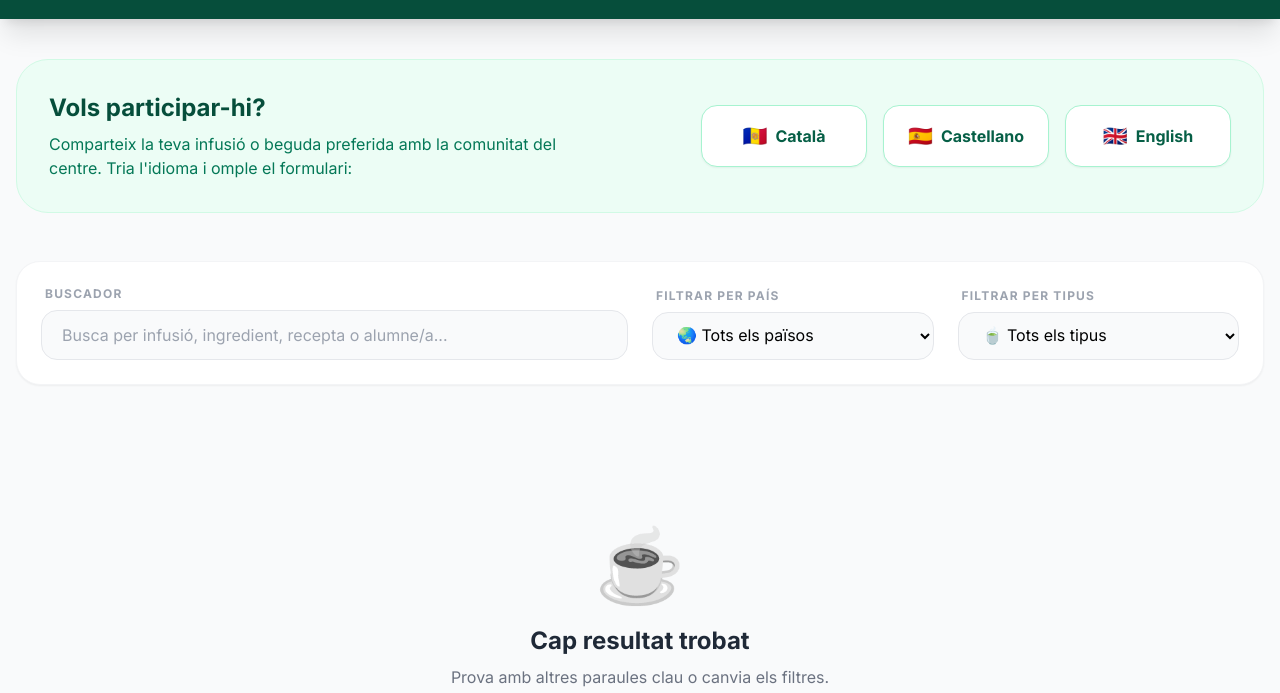
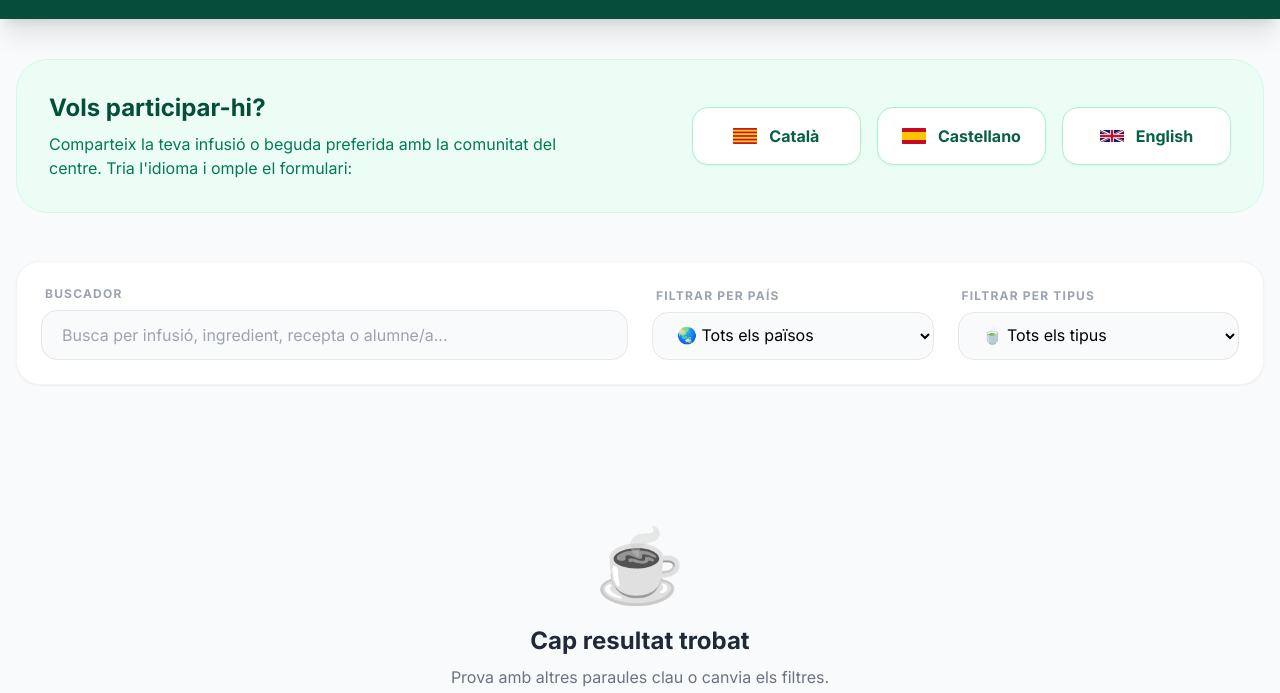
Before and after one commit to lromance/TeaPartyTime, a plain HTML site: page index.html in a window 1280 px wide. Shown: the part 107-800 px from the top of the page. Drawn offline with nearby package versions, Linux system fonts and the light colour scheme; no server answers.

Commit message:
Add flag icons to language selection links

```diff
--- a/index.html
+++ b/index.html
@@ -17,6 +17,7 @@
         #modal { transition: opacity 0.3s ease; }
         .img-thumbnail { cursor: pointer; transition: all 0.2s; border: 2px solid transparent; }
         .img-thumbnail:hover { border-color: #10b981; transform: scale(1.02); }
+        .flag-icon { width: 24px; height: 18px; border-radius: 2px; object-fit: cover; flex-shrink: 0; }
     </style>
 </head>
 <body class="bg-gray-50 min-h-screen flex flex-col">
@@ -51,17 +52,23 @@
                         <p class="text-emerald-700 max-w-lg font-medium">Comparteix la teva infusió o beguda preferida amb la comunitat del centre. Tria l'idioma i omple el formulari:</p>
                     </div>
                     <div class="grid grid-cols-1 sm:grid-cols-3 gap-4 w-full md:w-auto">
+                        <!-- Català -->
                         <a href="https://forms.gle/iJZMDw4TBpQ8Ebgx9" target="_blank"
-                           class="flex items-center justify-center gap-2 bg-white text-emerald-800 font-bold px-6 py-4 rounded-2xl shadow-sm hover:bg-emerald-100 transition-all border border-emerald-200">
-                            <span class="text-xl">🇦🇩</span> Català
+                           class="flex items-center justify-center gap-3 bg-white text-emerald-800 font-bold px-6 py-4 rounded-2xl shadow-sm hover:bg-emerald-100 transition-all border border-emerald-200">
+                           <svg class="flag-icon" viewBox="0 0 9 6"><rect fill="#FCD116" width="9" height="6"/><rect fill="#CE1126" width="9" height="0.66"/><rect fill="#CE1126" y="1.33" width="9" height="0.66"/><rect fill="#CE1126" y="2.66" width="9" height="0.66"/><rect fill="#CE1126" y="4" width="9" height="0.66"/><rect fill="#CE1126" y="5.33" width="9" height="0.66"/></svg>
+                           Català
                         </a>
+                        <!-- Castellano -->
                         <a href="https://forms.gle/eeL3fm7QQvZCzofz9" target="_blank"
-                           class="flex items-center justify-center gap-2 bg-white text-emerald-800 font-bold px-6 py-4 rounded-2xl shadow-sm hover:bg-emerald-100 transition-all border border-emerald-200">
-                            <span class="text-xl">🇪🇸</span> Castellano
+                           class="flex items-center justify-center gap-3 bg-white text-emerald-800 font-bold px-6 py-4 rounded-2xl shadow-sm hover:bg-emerald-100 transition-all border border-emerald-200">
+                           <svg class="flag-icon" viewBox="0 0 750 500"><rect width="750" height="500" fill="#c60b1e"/><rect width="750" height="250" y="125" fill="#ffc400"/></svg>
+                           Castellano
                         </a>
+                        <!-- English -->
                         <a href="https://forms.gle/Fymcd2ESHu1ywJsu8" target="_blank"
-                           class="flex items-center justify-center gap-2 bg-white text-emerald-800 font-bold px-6 py-4 rounded-2xl shadow-sm hover:bg-emerald-100 transition-all border border-emerald-200">
-                            <span class="text-xl">🇬🇧</span> English
+                           class="flex items-center justify-center gap-3 bg-white text-emerald-800 font-bold px-6 py-4 rounded-2xl shadow-sm hover:bg-emerald-100 transition-all border border-emerald-200">
+                           <svg class="flag-icon" viewBox="0 0 60 30"><clipPath id="s"><path d="M0,0 v30 h60 v-30 z"/></clipPath><clipPath id="t"><path d="M30,15 h30 v15 z v15 h-30 z h-30 v-15 z v-15 h30 z"/></clipPath><g clip-path="url(#s)"><path d="M0,0 v30 h60 v-30 z" fill="#012169"/><path d="M0,0 L60,30 M60,0 L0,30" stroke="#fff" stroke-width="6"/><path d="M0,0 L60,30 M60,0 L0,30" clip-path="url(#t)" stroke="#C8102E" stroke-width="4"/><path d="M30,0 v30 M0,15 h60" stroke="#fff" stroke-width="10"/><path d="M30,0 v30 M0,15 h60" stroke="#C8102E" stroke-width="6"/></g></svg>
+                           English
                         </a>
                     </div>
                 </div>
```
